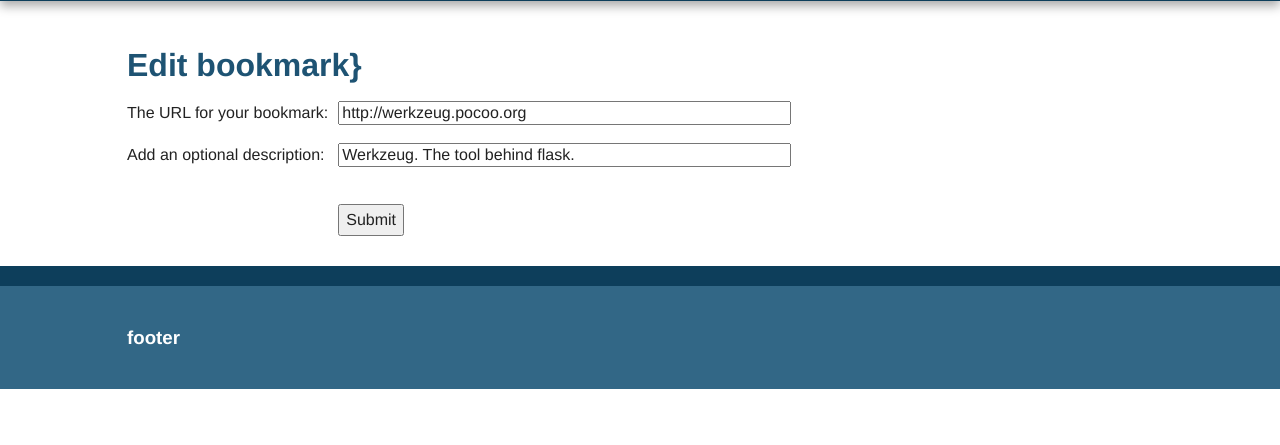
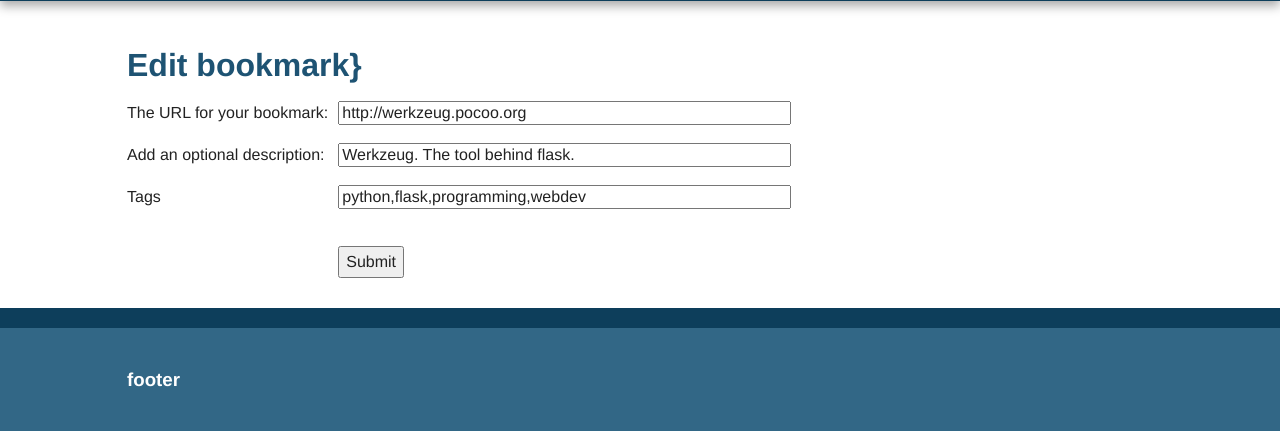
Before and after one commit to tswann/thermos, a Flask app: page /edit/2 in a window 1280 px wide. Shown: the part 95-540 px from the top of the page. Run offline with Flask 2, Linux system fonts and the light colour scheme; a user stored in the database is signed in; data comes from the database, SQL or seed files in the repository; both versions use the stored data as it was after the commit; some libraries are stand-ins or nearby versions.

Commit message:
Added tags to bookmark items

```diff
--- a/thermos/forms.py
+++ b/thermos/forms.py
@@ -6,21 +6,29 @@ from models import User
 class BookmarkForm(Form):
     url = StringField('The URL for your bookmark:', validators=[URL(message='Sorry, Invalid URL.')])
     description = StringField('Add an optional description:')
+    tags = StringField('Tags', validators=[Regexp(r'^[a-zA-Z0-9, ]*$',
+                                                  message="Tags can only contain letters and numbers")])
 
     # Override validate and provide sensible default behaviour
     # for incomplete url and description
     def validate(self):
-    #     if not self.url.data.startswith('http://') or\
-    #         self.url.data.startswith('https://'):
-    #         self.url.data = 'http://' + self.url.data
-    #
-         if not Form.validate(self):
-             return False
+        if not self.url.data.startswith("http://") or\
+         self.url.data.startswith("https://"):
+         self.url.data = "http://" + self.url.data
 
-         if not self.description.data:
-             self.description.data = self.url.data
+        if not Form.validate(self):
+         return False
 
-         return True
+        if not self.description.data:
+         self.description.data = self.url.data
+
+        # Filter out empty and duplicate tag names
+        stripped = [t.strip() for t in self.tags.data.split(',')]
+        not_empty = [tag for tag in stripped if tag]
+        tagset = set(not_empty)
+        self.tags.data = ",".join(tagset)
+
+        return True
 
 class LoginForm(Form):
     username = StringField('Username:', validators=[DataRequired()])
--- a/thermos/models.py
+++ b/thermos/models.py
@@ -22,6 +22,15 @@ class Bookmark(db.Model):
     @staticmethod
     def newest(num):
         return Bookmark.query.order_by(desc(Bookmark.date)).limit(num)
+
+    @property
+    def tags(self):
+        return ",".join([t.name for t in self._tags])
+
+    @tags.setter
+    def tags(self, string):
+        if string:
+            self._tags = [Tag.get_or_create(name) for name in string.split(',')]
 
 class User(db.Model, UserMixin):
     id = db.Column(db.Integer, primary_key=True)
@@ -52,5 +61,16 @@ class Tag(db.Model):
     id = db.Column(db.Integer, primary_key=True)
     name = db.Column(db.String(25), nullable=False, unique=True, index=True)
 
+    @staticmethod
+    def get_or_create(name):
+        try:
+            return Tag.query.filter_by(name=name).one()
+        except:
+            return Tag(name=name)
+
+    @staticmethod
+    def all():
+        return Tag.query.all()
+
     def __repr__(self):
         return self.name
--- a/thermos/templates/bookmark_form.html
+++ b/thermos/templates/bookmark_form.html
@@ -13,6 +13,7 @@ Thermos -- {{ title }}
       <table>
         {{ render_field(form.url, size=50) }}
         {{ render_field(form.description, size=50) }}
+        {{ render_field(form.tags, size=50) }}
         <tr class="submit">
           <td></td>
           <td><button type="submit">Submit</button></td>
--- a/thermos/views.py
+++ b/thermos/views.py
@@ -1,7 +1,7 @@
 from flask import render_template, url_for, request, redirect, flash, abort
 from thermos import app, db, login_manager
 from forms import BookmarkForm, LoginForm, SignupForm
-from models import User, Bookmark
+from models import User, Bookmark, Tag
 from flask_login import login_required, login_user, logout_user, current_user
 
 
@@ -23,7 +23,8 @@ def add():
     if form.validate_on_submit():
         url = form.url.data
         description = form.description.data
-        bm = Bookmark(user=current_user, url=url,description=description)
+        tags = form.tags.data
+        bm = Bookmark(user=current_user, url=url, description=description, tags=tags)
         db.session.add(bm)
         db.session.commit()
         flash("Stored '{}'".format(description))
```
Also changed, not shown: thermos/templates/bookmark_list.html (+10 -0 lines), thermos/thermos.db.
